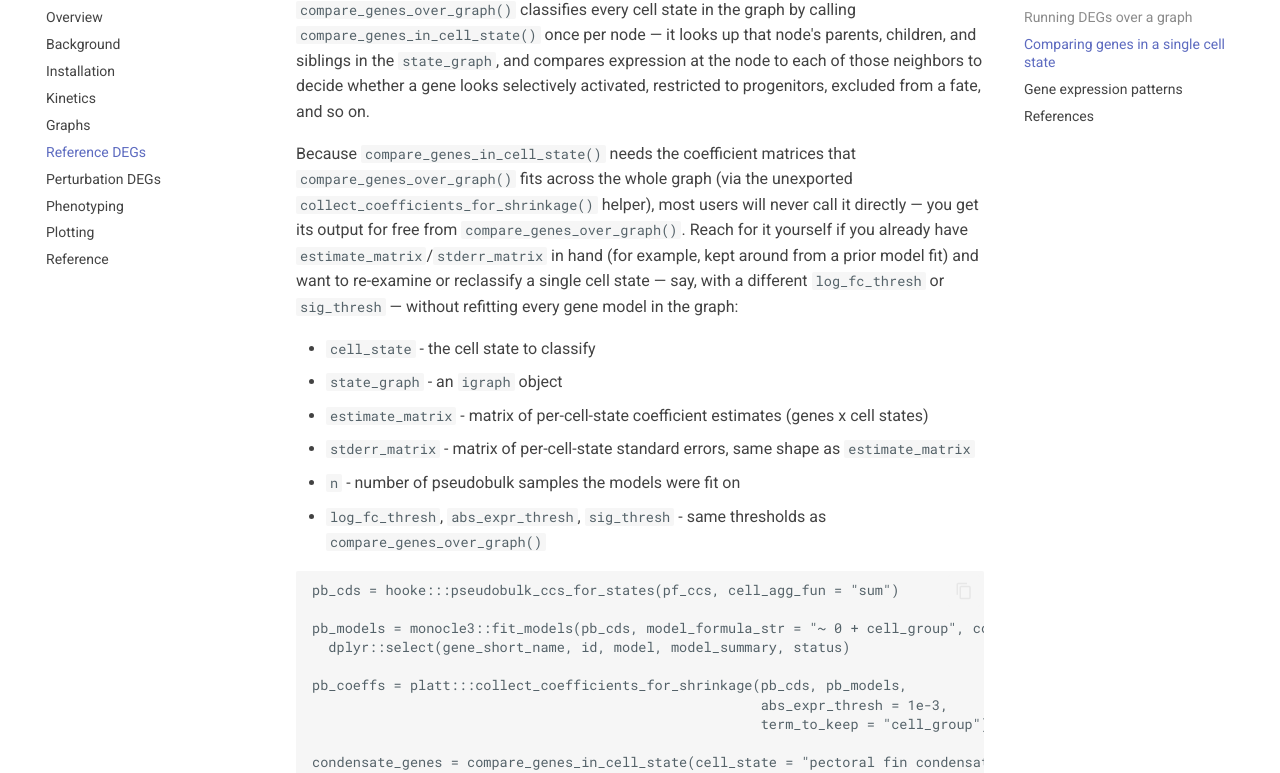
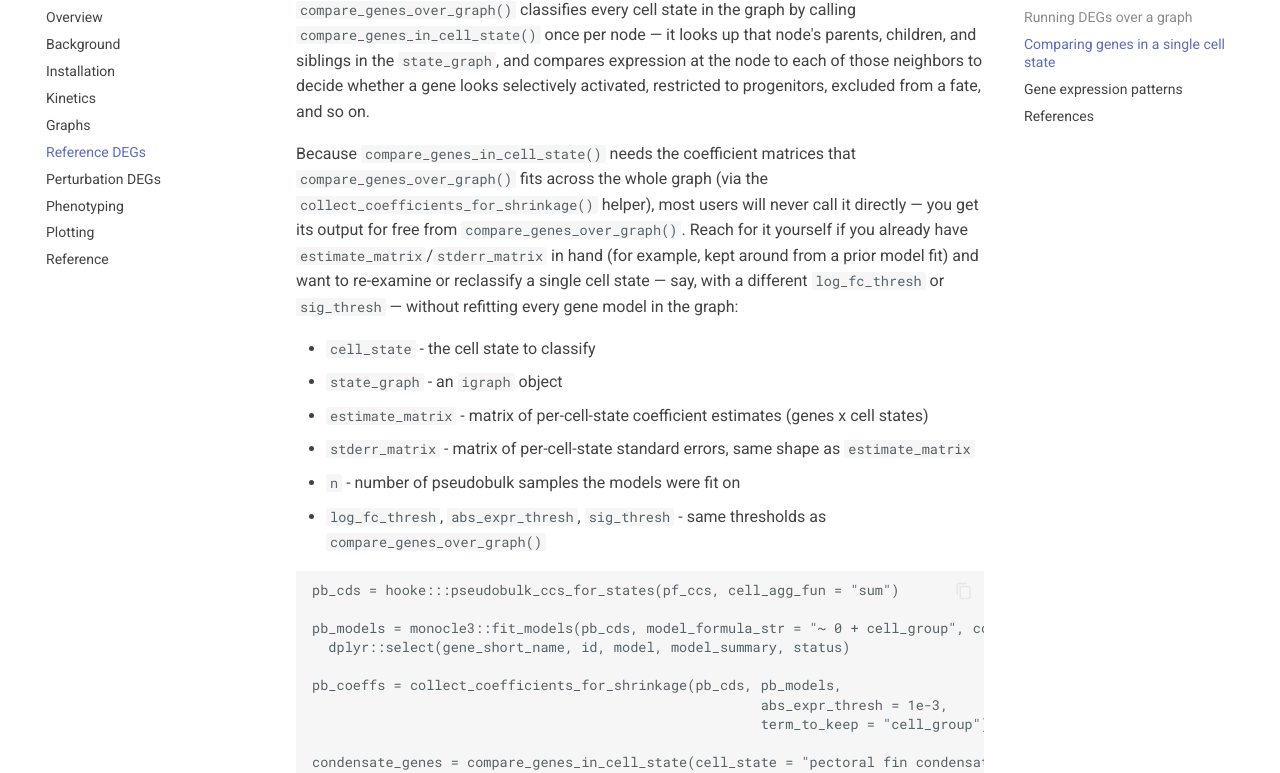
Before and after one commit to cole-trapnell-lab/platt, an MkDocs documentation site: the page built from docs/wt_degs.md, in a window 1280 px wide and 1400 px high, scrolled down 3069 px. Shown: the part 91-864 px from the top of the window. Built offline with MkDocs 1.6.1 and Material for MkDocs 9.7.7, drawn with Linux system fonts in a browser that asks for light colours; comment, search, counter and statistics services are not loaded; some of the changed text lies outside the part shown.

Commit message:
Drop stale platt::: prefixes now that helpers are exported/public
plot_annotations() and collect_coefficients_for_shrinkage() are already
exported from platt, so calling them with platt::: was unnecessary.
run_perturbation_assembly() previously wasn't exported (it just lacked an
@export tag), so it's now called directly too, and the note explaining
the internal-access workaround was updated to reflect that.

Co-Authored-By: Claude Sonnet 5 <noreply@anthropic.com>

```diff
--- a/docs/wt_degs.md
+++ b/docs/wt_degs.md
@@ -73,7 +73,7 @@ _For more information about plotting on a Platt graph, see our [plotting page](h
 
 `compare_genes_over_graph()` classifies every cell state in the graph by calling `compare_genes_in_cell_state()` once per node — it looks up that node's parents, children, and siblings in the `state_graph`, and compares expression at the node to each of those neighbors to decide whether a gene looks selectively activated, restricted to progenitors, excluded from a fate, and so on.
 
-Because `compare_genes_in_cell_state()` needs the coefficient matrices that `compare_genes_over_graph()` fits across the whole graph (via the unexported `collect_coefficients_for_shrinkage()` helper), most users will never call it directly — you get its output for free from `compare_genes_over_graph()`. Reach for it yourself if you already have `estimate_matrix`/`stderr_matrix` in hand (for example, kept around from a prior model fit) and want to re-examine or reclassify a single cell state — say, with a different `log_fc_thresh` or `sig_thresh` — without refitting every gene model in the graph:
+Because `compare_genes_in_cell_state()` needs the coefficient matrices that `compare_genes_over_graph()` fits across the whole graph (via the `collect_coefficients_for_shrinkage()` helper), most users will never call it directly — you get its output for free from `compare_genes_over_graph()`. Reach for it yourself if you already have `estimate_matrix`/`stderr_matrix` in hand (for example, kept around from a prior model fit) and want to re-examine or reclassify a single cell state — say, with a different `log_fc_thresh` or `sig_thresh` — without refitting every gene model in the graph:
 
 * `cell_state` - the cell state to classify
 * `state_graph` - an `igraph` object
@@ -88,7 +88,7 @@ pb_cds = hooke:::pseudobulk_ccs_for_states(pf_ccs, cell_agg_fun = "sum")
 pb_models = monocle3::fit_models(pb_cds, model_formula_str = "~ 0 + cell_group", cores = 4) %>%
   dplyr::select(gene_short_name, id, model, model_summary, status)
 
-pb_coeffs = platt:::collect_coefficients_for_shrinkage(pb_cds, pb_models,
+pb_coeffs = collect_coefficients_for_shrinkage(pb_cds, pb_models,
                                                        abs_expr_thresh = 1e-3,
                                                        term_to_keep = "cell_group")
 
```
Also changed, not shown: docs/graphs.md (+3 -3 lines), docs/perturbation_degs.md (+1 -1 lines).
